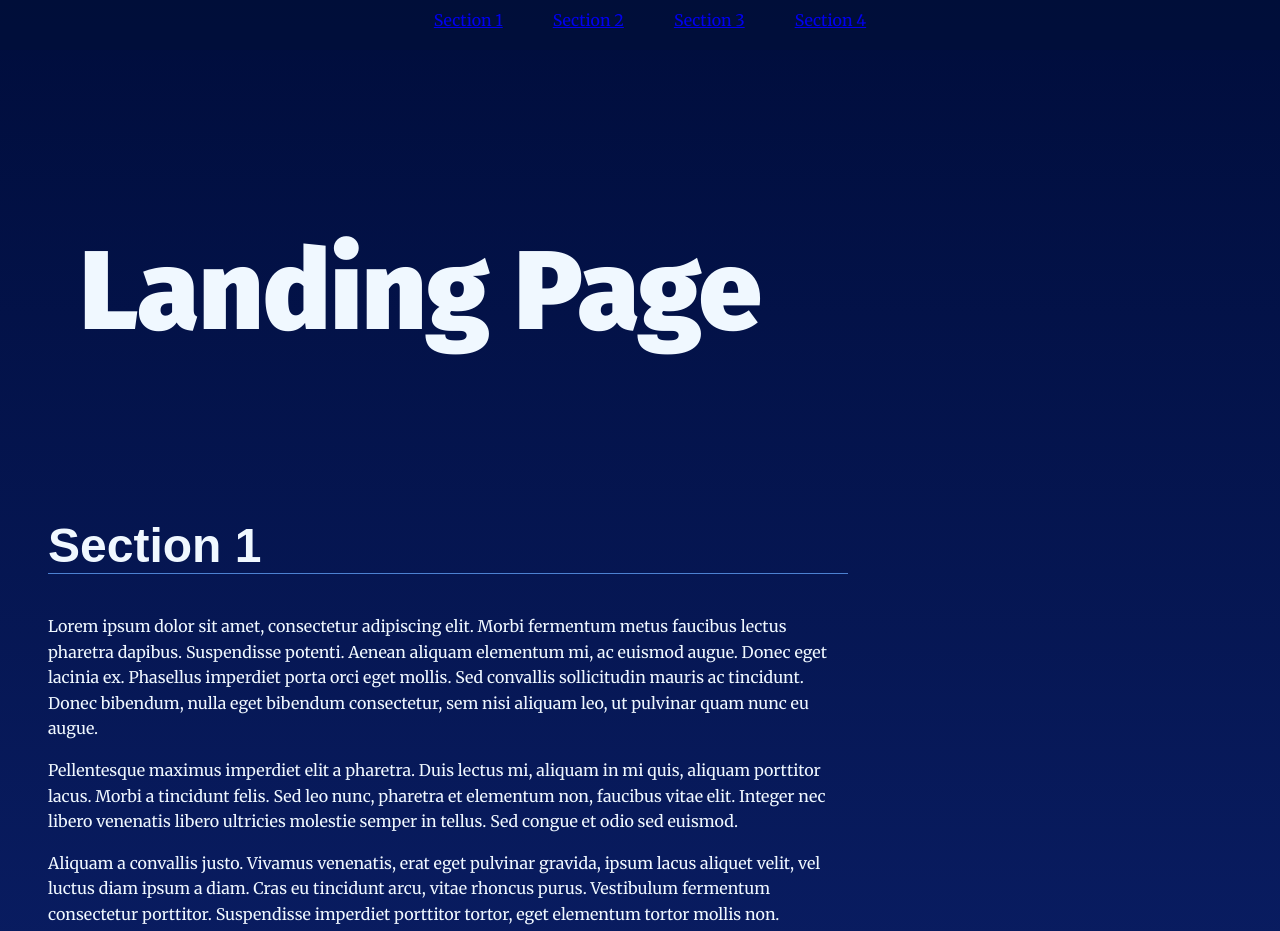
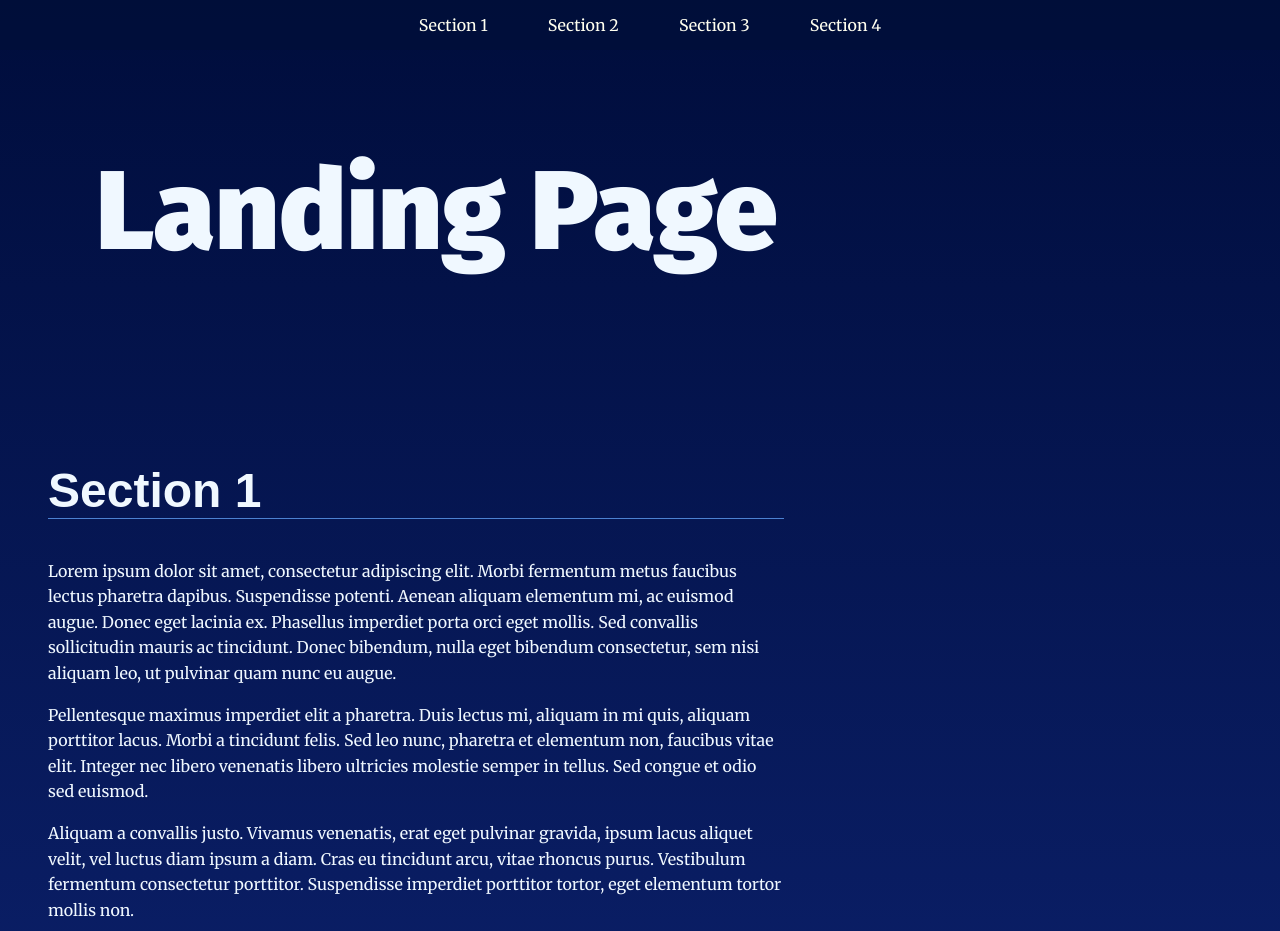
Before and after one commit to AdhamNasr/udacity-fwd-landing-page-project, a plain HTML site: page index.html in a window 1280 px wide. Shown: the top 931 px of the page. Drawn offline with Linux system fonts and the light colour scheme.

Commit message:
Code Updated

```diff
--- a/css/style.css
+++ b/css/style.css
@@ -17,7 +17,7 @@ h1 {
 @media only screen and (min-width: 35em) {
     h1 {
         font-size: 7em;
-        margin: 2em 4rem 1em;
+        margin: 1em 5rem 1em;
     }
 }
 
@@ -36,17 +36,17 @@ p {
 /* ---- Layout Rules ---- */
 
 main {
-    margin: 10vh 1em 10vh;
+    margin: 2vh 1em 10vh;
 }
 
 .main {
     min-height: 20vh;
-    padding-top: 0em;
+    padding-top: 1em;
 }
 
 section {
     position: relative;
-    min-height: 80vh;
+    height: fit-content;
 }
 
 /* ---- Module Rules ---- */
@@ -62,8 +62,24 @@ section {
 }
 
 .navbar-menu li {
+    padding: 5px;
     display: inline-block;
     margin-right: 50px;
+    border: none;
+    outline: none;
+}
+
+.active, .navbar-menu li:hover {
+    padding: 5px;
+    background-color: rgba(147, 176, 255, 0.712);
+    border: none;
+    outline: none;
+}
+
+a:-webkit-any-link {
+    color: ivory;
+    cursor: pointer;
+    text-decoration: none;
 }
 
 /* Header Styles */
@@ -75,7 +91,7 @@ section {
     width: 100%;
     height: 50px;
     z-index: 5;
-    transition: all 3s;
+    transition: all 1s;
 }
 
 .page-header.active {
@@ -86,7 +102,7 @@ section {
     width: 100%;
     height: 55px;
     z-index: 99;
-    transition: all 3s;
+    transition: all 1s;
 }
 
 /* Footer Styles */
@@ -103,6 +119,8 @@ section {
 .landing-container {
     padding: 1em;
     text-align: left;
+    box-sizing: border-box;
+    border: inherit;
 }
 
 @media only screen and (min-width: 35em){
@@ -134,6 +152,7 @@ section:nth-of-type(even) .landing-container {
 section.active-class {
     background: rgba(0, 0, 0, 0.479);
     background: linear-gradient(0deg, rgba(0, 35, 87, 0.356) 0%, rgba(10, 11, 20, 0.37) 100%);
+    border: inherit;
 }
 
 section.active-class .landing-container::before {
@@ -184,3 +203,5 @@ section.active-class .landing-container::after {
 #section {
     scroll-margin-top: 50px;
 }
+
+/* Testing */
--- a/js/app.js
+++ b/js/app.js
@@ -4,6 +4,8 @@ const sections = document.querySelectorAll("section");
 const menuItems = document.getElementById("navbar-list");
 const button = document.getElementById("scrollBtn");
 const header = document.querySelector(".page-header");
+//const nlinks = document.querySelectorAll(".navbar-menu ul li a");
+
 
 // Helper Functions
 
@@ -11,7 +13,9 @@ window.onscroll = function () {
   scrollFunctionBtn();
   scrollFunctionSolid();
   dimFunction();
+  //navHighlight();
 };
+
 
 // Main Functions
 
@@ -29,26 +33,30 @@ for (const section of sections) {
 
 /* Navbar solidify on scroll */
 
-  function scrollFunctionSolid () {
-    if (document.body.scrollTop >= 200) {
+function scrollFunctionSolid() {
+  if (document.body.scrollTop >= 300) {
     header.classList.add("active");
   } else {
     header.classList.remove("active");
   }
 }
 
+
+/* Navbar highlight active */
+
+/* Active class Function */
+
 function dimFunction() {
-  for (let section of sections) {
+  for (const section of sections) {
     const sectionDim = section.getBoundingClientRect();
-    if (
-      sectionDim.top >= 0 && sectionDim.top < 300
-    ) {
+    if (sectionDim.bottom >= 300 & sectionDim.top <= 300) {
       section.classList.add("active-class");
     } else {
       section.classList.remove("active-class");
     }
   }
 }
+
 
 /* scroll button */
 
@@ -67,11 +75,12 @@ function topFunction() {
 
 /* Smooth Scrolling */
 
-const links = document.querySelectorAll(".page-header ul a");
+const links = document.querySelectorAll("ul a");
 
 for (const link of links) {
   link.addEventListener("click", clickHandler);
 }
+
 
 function clickHandler(e) {
   e.preventDefault();
```
Also changed, not shown: 1 other file. Lines whose indentation alone changed are shown as unchanged.
